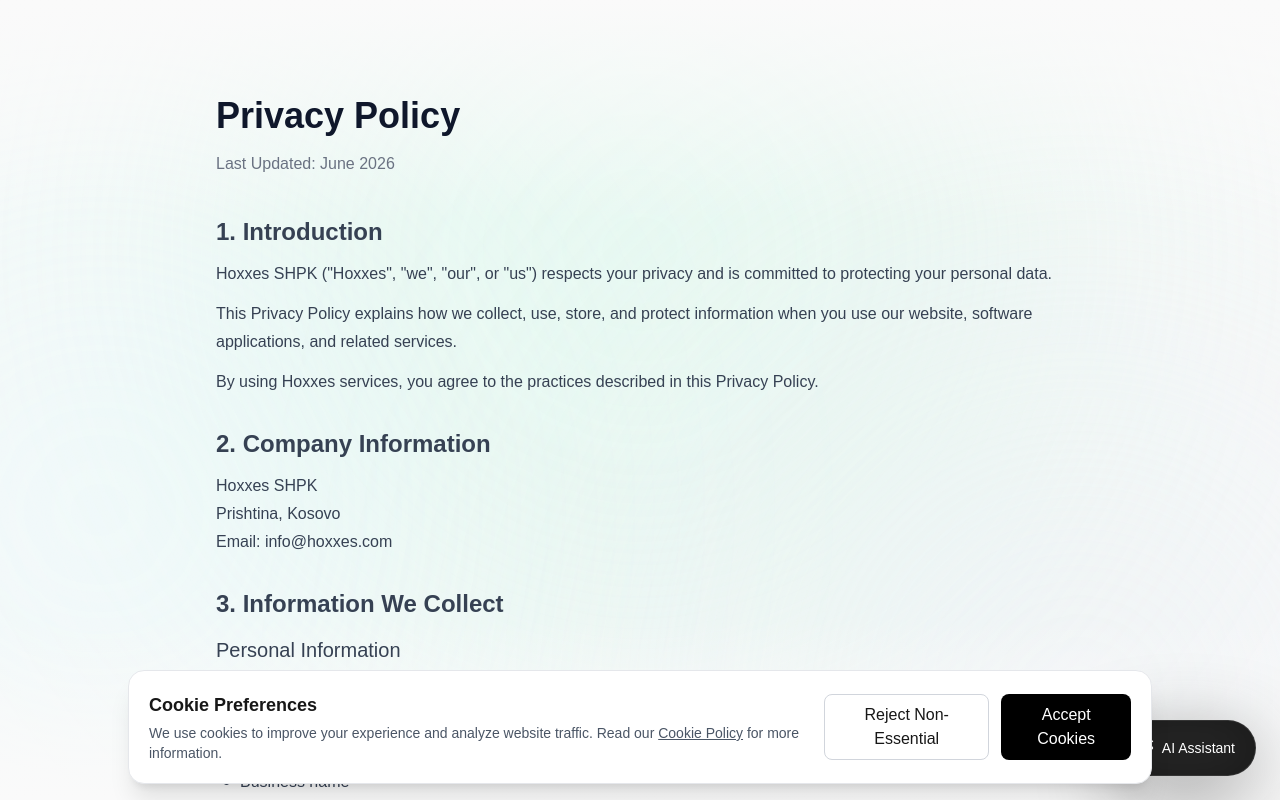
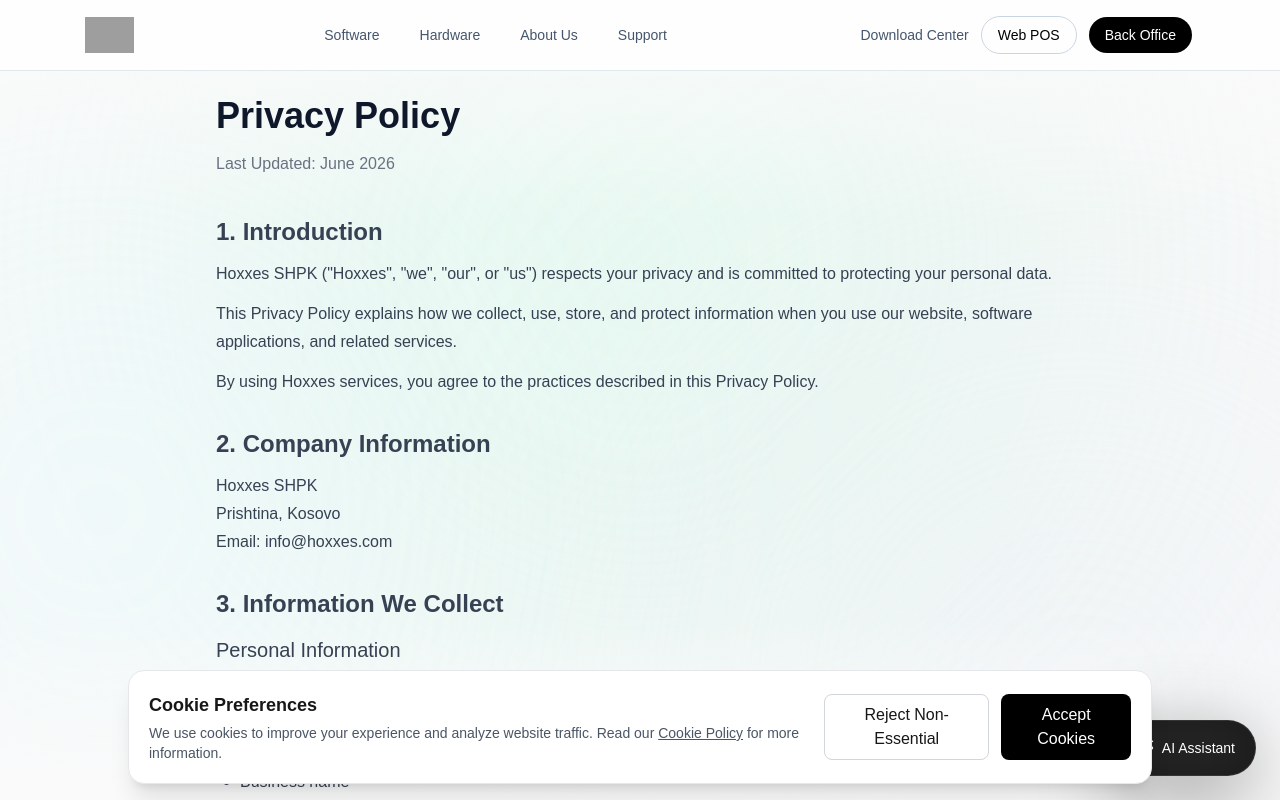
Before and after one commit to leonardapp/web, a Next.js app: page /legal/privacy-policy in a window 1280 px wide. Shown: the top 800 px of the page. Built offline with nearby package versions, Linux system fonts and the light colour scheme; grey boxes are pictures that could not be loaded.

Commit message:
Header update

```diff
--- a/app/legal/cookie-policy/page.tsx
+++ b/app/legal/cookie-policy/page.tsx
@@ -1,4 +1,5 @@
 import { Metadata } from "next";
+import Header from "@/components/Header";
 
 export const metadata: Metadata = {
   title: "Cookie Policy | Hoxxes",
--- a/app/legal/privacy-policy/page.tsx
+++ b/app/legal/privacy-policy/page.tsx
@@ -1,4 +1,5 @@
 import { Metadata } from "next";
+import Header from "@/components/Header";
 
 export const metadata: Metadata = {
   title: "Privacy Policy | Hoxxes",
@@ -9,9 +10,10 @@
 export default function PrivacyPolicyPage() {
   return (
     <div className="max-w-4xl mx-auto px-6 pt-20 pb-12 sm:pt-24">
-  <h1 className="text-3xl sm:text-4xl font-bold text-slate-900 mb-4">
-    Privacy Policy
-  </h1>
+      <Header />
+      <h1 className="text-3xl sm:text-4xl font-bold text-slate-900 mb-4">
+        Privacy Policy
+      </h1>
 
       <p className="text-gray-500 mb-10">
         Last Updated: June 2026
--- a/app/legal/terms-of-service/page.tsx
+++ b/app/legal/terms-of-service/page.tsx
@@ -1,4 +1,5 @@
 import { Metadata } from "next";
+import Header from "@/components/Header";
 
 export const metadata: Metadata = {
   title: "Terms of Service | Hoxxes",
@@ -9,6 +10,7 @@
 export default function TermsOfServicePage() {
   return (
    <div className="max-w-4xl mx-auto px-6 pt-20 pb-12 sm:pt-24">
+  <Header />
   <h1 className="text-3xl sm:text-4xl font-bold text-slate-900 mb-4">
     Terms of Service
   </h1>
```
